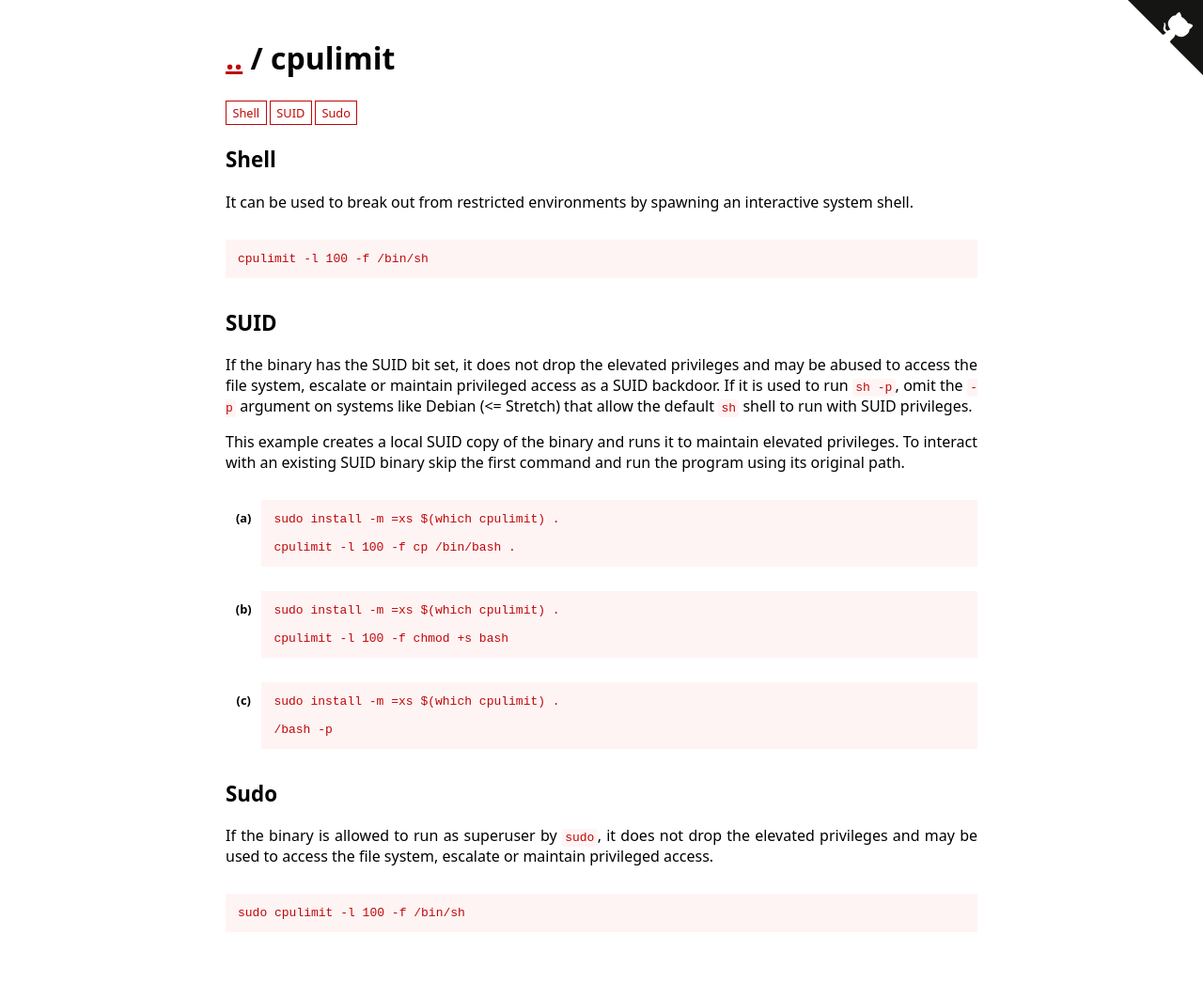
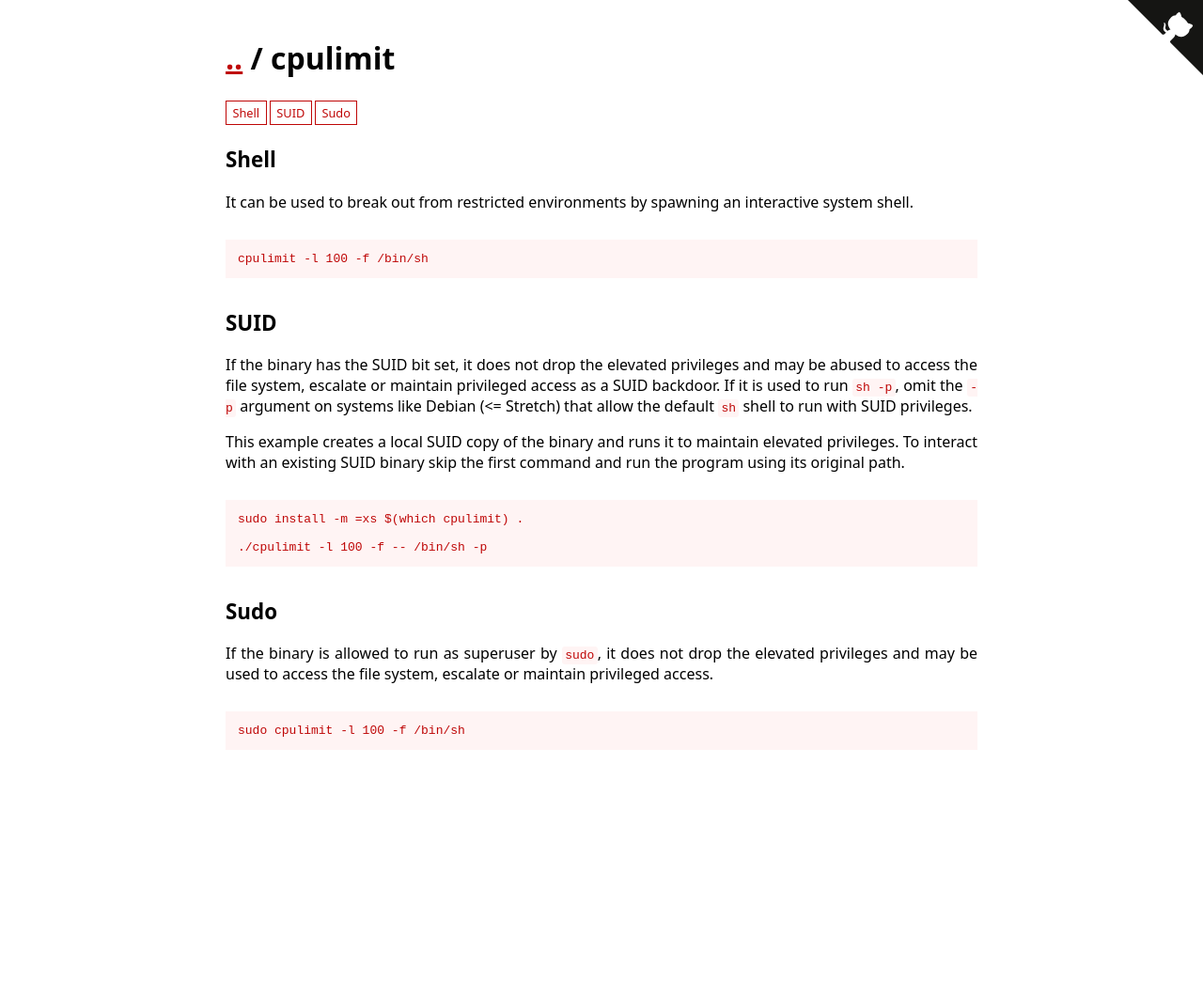
Before and after one commit to GTFOBins/GTFOBins.github.io, a Jekyll site: the page built from _gtfobins/cpulimit.md, in a window 1280 px wide. Shown: the whole page at 94% size. Built offline with Jekyll 4.4.1, drawn with Linux system fonts in a browser that asks for light colours; after the commit the page ends 900 px from its top, so only the background shows below that.

Commit message:
Fix cpulimit SUID

```diff
--- a/_gtfobins/cpulimit.md
+++ b/_gtfobins/cpulimit.md
@@ -3,9 +3,7 @@ functions:
   shell:
     - code: cpulimit -l 100 -f /bin/sh
   suid:
-    - code: cpulimit -l 100 -f cp /bin/bash .
-    - code: cpulimit -l 100 -f chmod +s bash
-    - code: /bash -p
+    - code: ./cpulimit -l 100 -f -- /bin/sh -p
   sudo:
     - code: sudo cpulimit -l 100 -f /bin/sh
 ---
```
